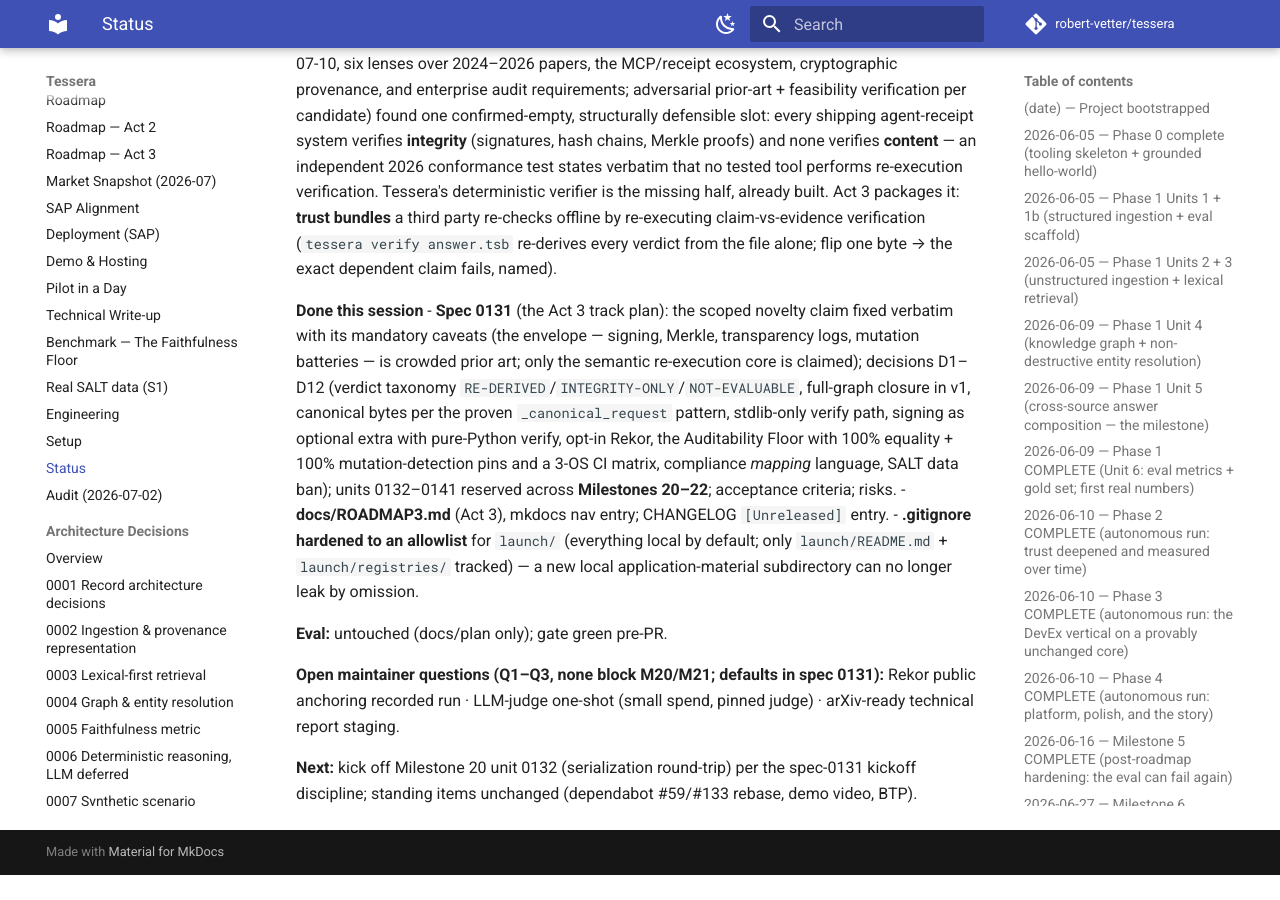
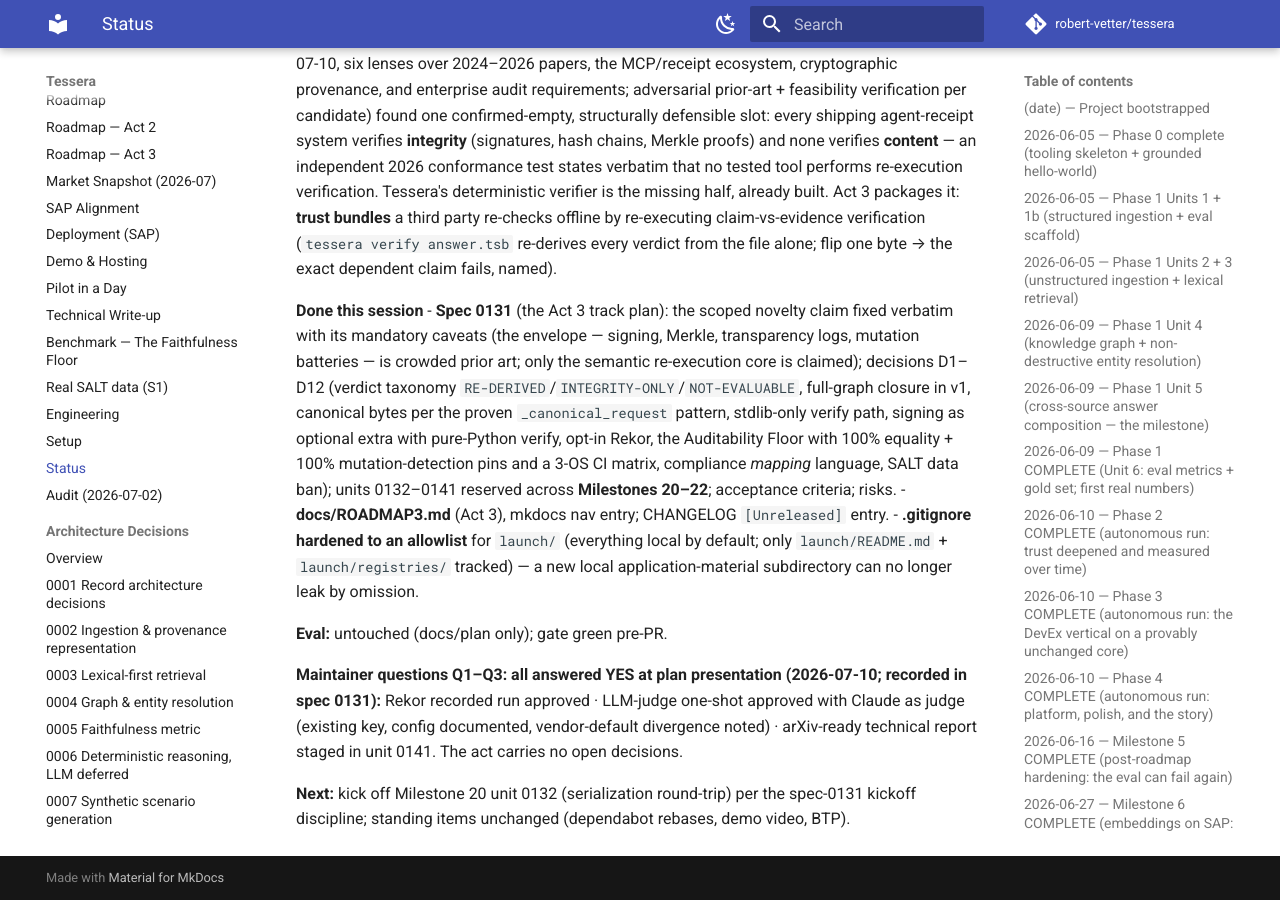
Before and after one commit to robert-vetter/tessera, an MkDocs documentation site: the page built from docs/STATUS.md, in a window 1280 px wide and 900 px high, scrolled down 51557 px. Built offline with MkDocs 1.6.1 and Material for MkDocs 9.7.7, drawn with Linux system fonts in a browser that asks for light colours; comment, search, counter and statistics services are not loaded; before the commit the page ends 52432 px from its top, so only the background shows below that.

Commit message:
docs: spec 0131 — maintainer answers Q1-Q3 recorded (all yes) (#165)
Rekor recorded run approved; LLM-judge one-shot approved with Claude as
judge (existing key, full config documented, vendor-default divergence
noted); arXiv-ready technical report staged in unit 0141. Act 3 carries
no open decisions.

Co-authored-by: Claude Fable 5 <noreply@anthropic.com>

```diff
--- a/docs/STATUS.md
+++ b/docs/STATUS.md
@@ -2594,10 +2594,12 @@ the file alone; flip one byte → the exact dependent claim fails, named).
 
 **Eval:** untouched (docs/plan only); gate green pre-PR.
 
-**Open maintainer questions (Q1–Q3, none block M20/M21; defaults in
-spec 0131):** Rekor public anchoring recorded run · LLM-judge one-shot
-(small spend, pinned judge) · arXiv-ready technical report staging.
+**Maintainer questions Q1–Q3: all answered YES at plan presentation
+(2026-07-10; recorded in spec 0131):** Rekor recorded run approved ·
+LLM-judge one-shot approved with Claude as judge (existing key, config
+documented, vendor-default divergence noted) · arXiv-ready technical
+report staged in unit 0141. The act carries no open decisions.
 
 **Next:** kick off Milestone 20 unit 0132 (serialization round-trip)
 per the spec-0131 kickoff discipline; standing items unchanged
-(dependabot #59/#133 rebase, demo video, BTP).
+(dependabot rebases, demo video, BTP).
```
Also changed, not shown: specs/0131-verifiable-audit-plan.md (+14 -10 lines).
